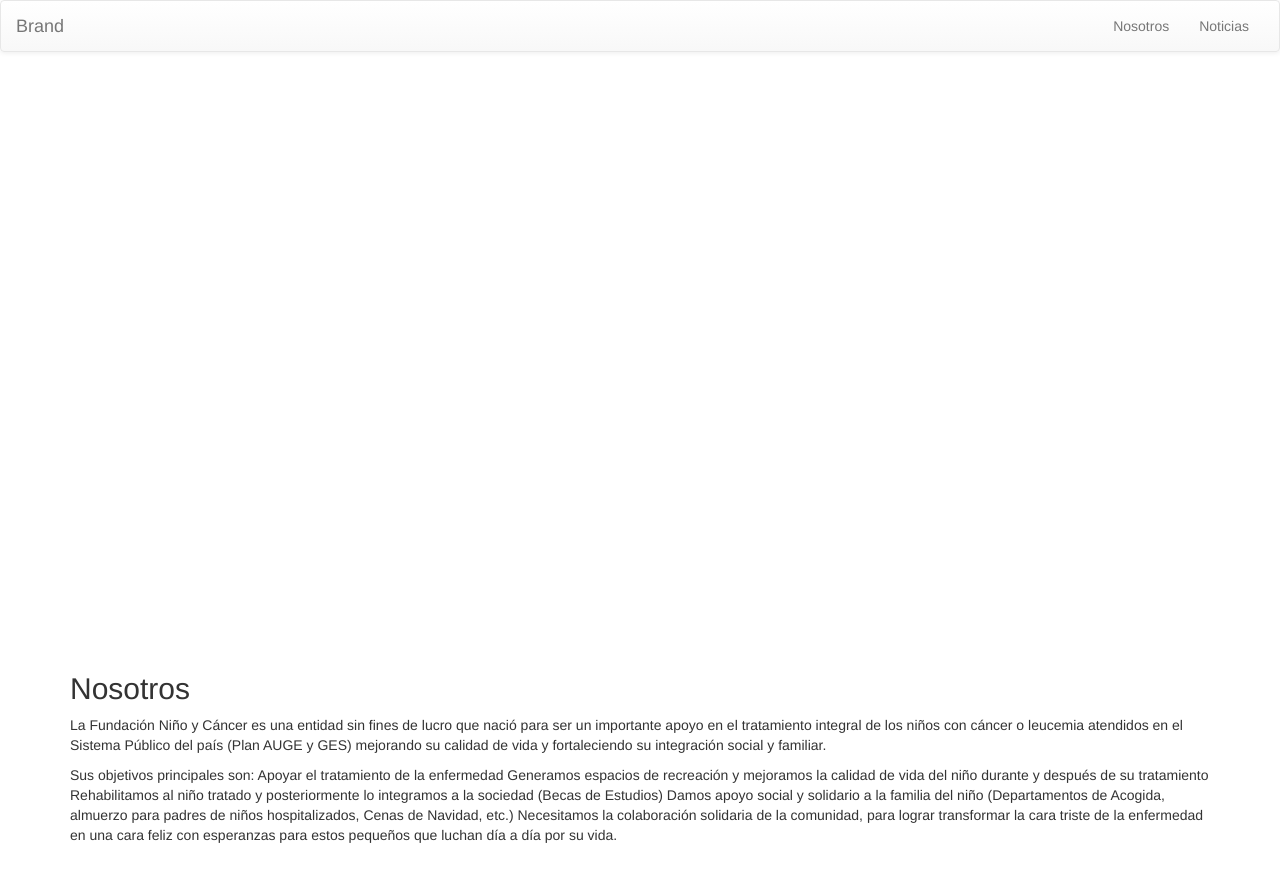
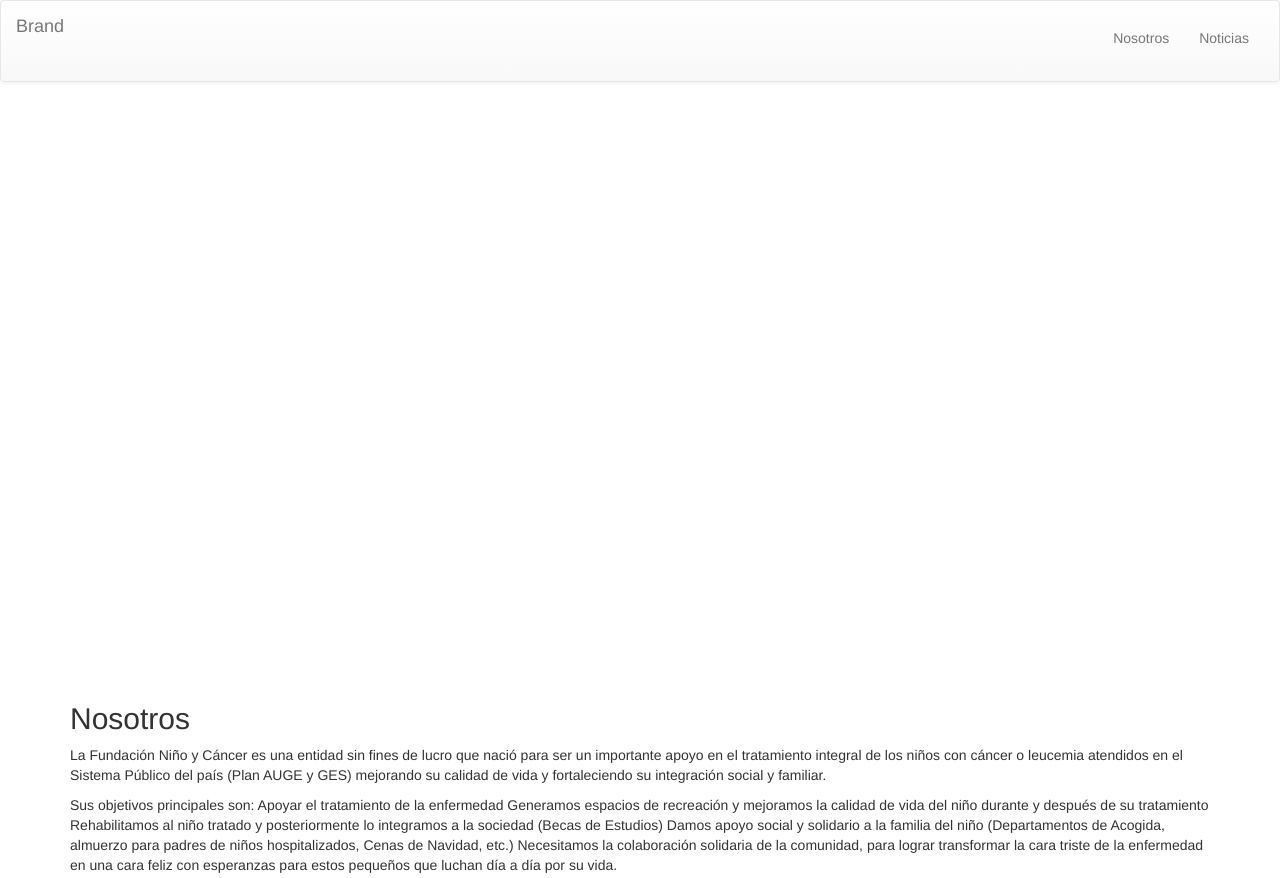
Before and after one commit to Camipi/Fund_ni_cancer, a website: page public/nosotros.html in a window 1280 px wide. Shown: the top 878 px of the page. Drawn offline with nearby package versions, Linux system fonts and the light colour scheme; files that its build step writes are made by us from their sources.

Commit message:
Modificando navbar

```diff
--- a/src/scss/_nav.scss
+++ b/src/scss/_nav.scss
@@ -2,6 +2,14 @@
 	margin-bottom: 0;
 }
 
-.navbar-default {
-	background-color: transparent;
+.navbar-header {
+	height: 80px;
 }
+
+.logo {
+	max-width: 300px;
+}
+
+.navbar-right {
+	margin-top: 1%;
+}
```
Also changed, not shown: public/index.html (+1 -1 lines).
